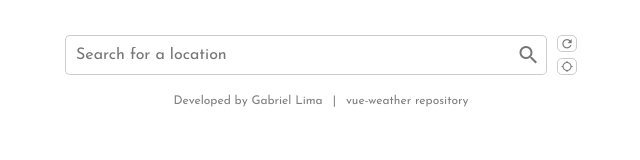
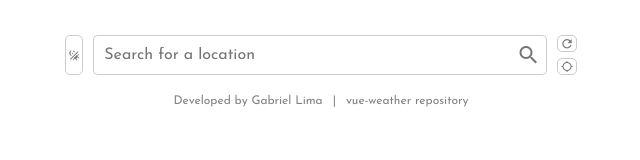
Before and after one commit to GabrielFNLima/vue-weather, a Nuxt app: page / in a window 1280 px wide. Shown: the top 160 px of the page, without its empty margins (319-959 px from the left). Built offline with nearby package versions, Linux system fonts and the light colour scheme.

Commit message:
add toggle theme between dark and light

```diff
--- a/assets/css/styles.less
+++ b/assets/css/styles.less
@@ -5,12 +5,17 @@
 }
 body {
   font-family: "Josefin Sans", sans-serif;
+  color: #080808;
 }
 main {
   max-width: 40%;
   width: 100%;
   margin: auto;
   margin-top: 35px;
+}
+.view{
+  width: 100vw;
+  height: 100vh;
 }
 .separator {
   display: inline-block;
@@ -59,6 +64,21 @@ main {
   }
 }
 
+.darkmode-enabled{
+  background-color: #080808 !important;
+  color: #ccc !important;
+}
+
+.darkmode-enabled input{
+  color: #ccc !important;
+}
+.darkmode-enabled button{
+  color: #ccc !important;
+}
+.darkmode-enabled i{
+  color: #ccc !important;
+}
+
 .serach-box {
   display: flex;
   justify-content: center;
@@ -71,7 +91,7 @@ main {
   // margin-right: 100px;
   height:40px;
   display: flex;
-  &:not(.buttons){
+  &.input{
     width: 100%;
   }
 }
@@ -142,6 +162,24 @@ a{
   align-items: center;
   cursor: pointer;
   margin-top: 3px;
+  i{
+    font-size: 12px !important;
+  }
+}
+.search-box-item.toggle-darkmode{
+
+}
+.toggle-darkmode{
+  width: 20px;
+  height: 40px;
+  border: 1px solid #ccc;
+
+  border-radius: 5px;
+  display: flex;
+  justify-content: center;
+  align-items: center;
+  cursor: pointer;
+  margin-right: 10px;
   i{
     font-size: 12px !important;
   }
--- a/pages/index.vue
+++ b/pages/index.vue
@@ -1,7 +1,12 @@
 <template>
   <main>
     <div class="serach-box">
-      <div class="search-box-item">
+      <div class="search-box-item toggle-darkmode">
+        <button @click="toggleDarkMode">
+          <v-icon>mdi-theme-light-dark</v-icon>
+        </button>
+      </div>
+      <div class="search-box-item input">
         <input
           type="text"
           class="search-bar"
@@ -158,7 +163,7 @@
 </template>
 
 <script>
-export default{
+export default {
   data() {
     return {
       searchBarText: "",
@@ -169,6 +174,7 @@ export default{
       showLoading: false,
       trackingIsEnable: false,
       trackingCoords: {},
+      darkMode: false,
     };
   },
   async fetch() {
@@ -179,7 +185,18 @@ export default{
       ? JSON.parse(localStorage.getItem("forecast"))
       : {};
     this.trackingIsEnable = Boolean(localStorage.getItem("trackingIsEnable"));
+
+    if (
+      window.matchMedia("(prefers-color-scheme: dark)").matches &&
+      localStorage.getItem("darkMode") !== "false"
+    ) {
+      localStorage.setItem("darkMode", true);
+      this.loadDarkMode();
+    } else {
+      this.loadDarkMode();
+    }
   },
+  created() {},
   methods: {
     dateBuilder(dt, type) {
       let d = new Date(dt * 1000);
@@ -226,13 +243,13 @@ export default{
       }
     },
     async loadWeather(coords) {
-      console.log('https://api.openweathermap.org/data/2.5')
+      console.log("https://api.openweathermap.org/data/2.5");
       await fetch(
         `https://api.openweathermap.org/data/2.5/weather?${
           coords
             ? "lat=" + coords.latitude + "&lon=" + coords.longitude
             : "q=" + this.searchBarText
-        }&lang=pt_br&appid=${'37be597eefd504da42bc241d52b4ac88'}&units=metric`
+        }&lang=pt_br&appid=${"37be597eefd504da42bc241d52b4ac88"}&units=metric`
       )
         .then((res) => {
           return res.json();
@@ -264,9 +281,7 @@ export default{
             coords != "undefined" ? this.weather.coord.lat : coords.latitude
           }&lon=${
             coords != "undefined" ? this.weather.coord.lon : coords.longitude
-          }&lang=pt_br&exclude=hourly,minutely&appid=${
-            '37be597eefd504da42bc241d52b4ac88'
-          }&units=metric`
+          }&lang=pt_br&exclude=hourly,minutely&appid=${"37be597eefd504da42bc241d52b4ac88"}&units=metric`
         )
           .then((res) => {
             return res.json();
@@ -327,6 +342,23 @@ export default{
     toggleTracking() {
       //
     },
+    toggleDarkMode() {
+      this.darkMode = !this.darkMode;
+
+      localStorage.setItem("darkMode", this.darkMode);
+      this.loadDarkMode();
+    },
+    loadDarkMode() {
+      if (
+        this.darkMode === true ||
+        localStorage.getItem("darkMode") === "true"
+      ) {
+        document.body.classList.add("darkmode-enabled");
+      } else {
+        document.body.classList.remove("darkmode-enabled");
+      }
+    },
   },
+  watch: {},
 };
 </script>
```
